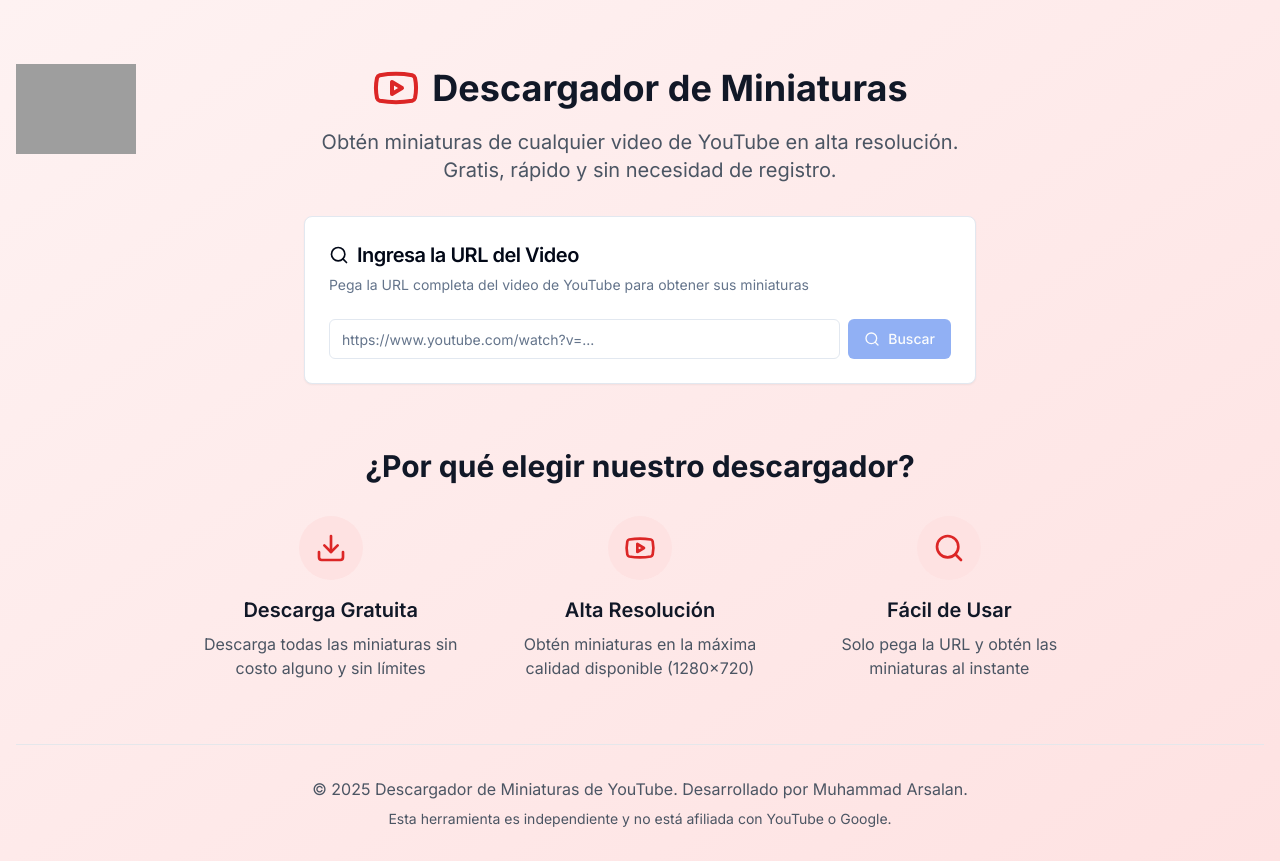
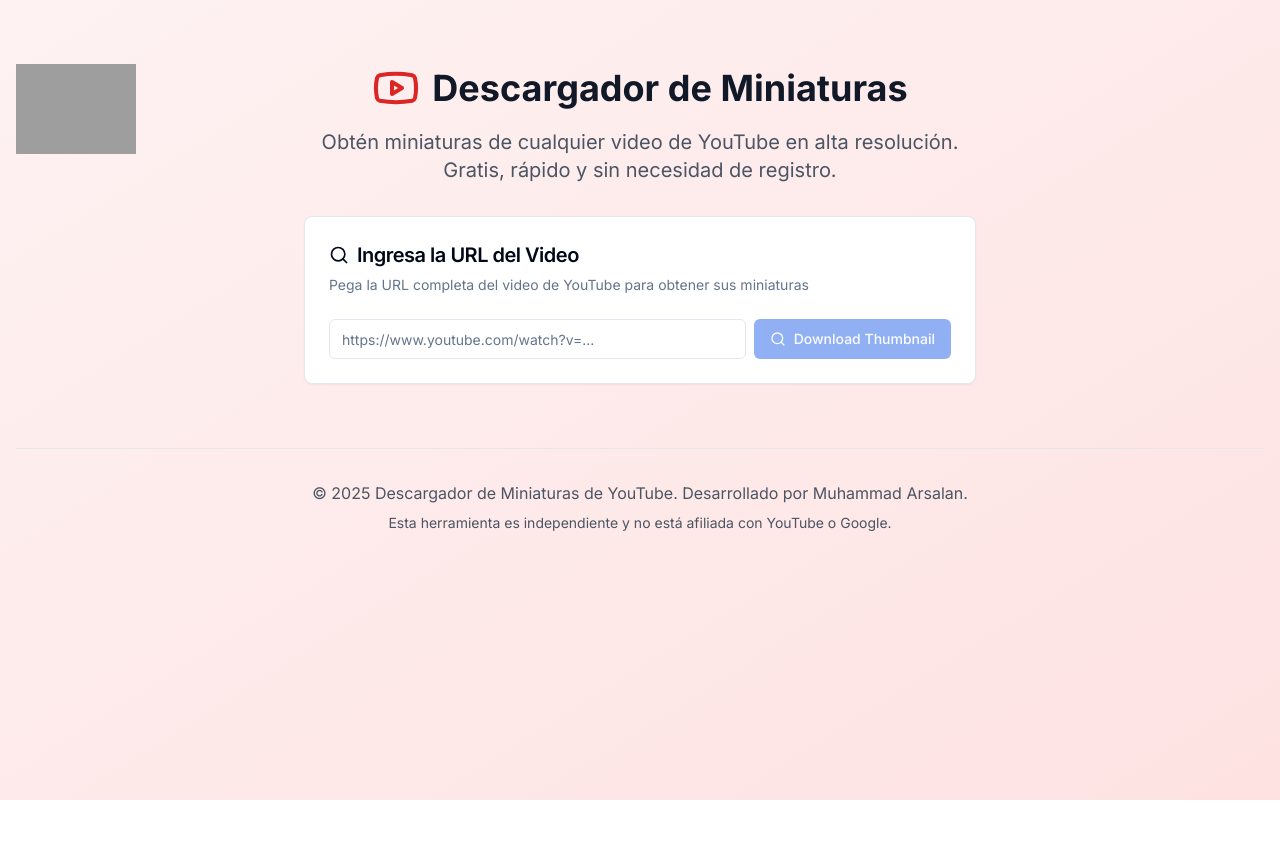
Before and after one commit to ASHU191/YouTube-Thumbnail-Downloader, a Next.js app: page / in a window 1280 px wide. After the commit the page ends 800 px from the top, so only its background shows below. Built offline with nearby package versions, Linux system fonts and the light colour scheme; grey boxes are pictures that could not be loaded.

Commit message:
Update page.tsx

```diff
--- a/app/page.tsx
+++ b/app/page.tsx
@@ -8,7 +8,7 @@ import { Button } from "@/components/ui/button"
 import { Input } from "@/components/ui/input"
 import { Card, CardContent, CardDescription, CardHeader, CardTitle } from "@/components/ui/card"
 import { Alert, AlertDescription } from "@/components/ui/alert"
-import { Download, Search, Youtube, AlertCircle, Loader2 } from "lucide-react"
+import { Search, Youtube, AlertCircle, Loader2 } from "lucide-react"
 import { extractVideoId, validateYouTubeUrl } from "@/lib/utils"
 import MainThumbnailViewer from "@/components/MainThumbnailViewer"
 import Image from "next/image"
@@ -149,7 +149,7 @@ export default function HomePage() {
                 />
                 <Button type="submit" disabled={loading || !url.trim()} className="w-full sm:w-auto">
                   {loading ? <Loader2 className="h-4 w-4 animate-spin" /> : <Search className="h-4 w-4" />}
-                  {loading ? "Procesando..." : "Buscar"}
+                  {loading ? "Procesando..." : "Download Thumbnail"}
                 </Button>
               </div>
 
@@ -179,40 +179,6 @@ export default function HomePage() {
           </div>
         )}
 
-        {/* Features Section */}
-        <div className="max-w-4xl mx-auto mt-16">
-          <h2 className="text-3xl font-bold text-center text-gray-900 dark:text-white mb-8">
-            ¿Por qué elegir nuestro descargador?
-          </h2>
-          <div className="grid grid-cols-1 md:grid-cols-3 gap-8">
-            <div className="text-center">
-              <div className="bg-red-100 dark:bg-red-900 rounded-full w-16 h-16 flex items-center justify-center mx-auto mb-4">
-                <Download className="h-8 w-8 text-red-600 dark:text-red-400" />
-              </div>
-              <h3 className="text-xl font-semibold text-gray-900 dark:text-white mb-2">Descarga Gratuita</h3>
-              <p className="text-gray-600 dark:text-gray-300">
-                Descarga todas las miniaturas sin costo alguno y sin límites
-              </p>
-            </div>
-            <div className="text-center">
-              <div className="bg-red-100 dark:bg-red-900 rounded-full w-16 h-16 flex items-center justify-center mx-auto mb-4">
-                <Youtube className="h-8 w-8 text-red-600 dark:text-red-400" />
-              </div>
-              <h3 className="text-xl font-semibold text-gray-900 dark:text-white mb-2">Alta Resolución</h3>
-              <p className="text-gray-600 dark:text-gray-300">
-                Obtén miniaturas en la máxima calidad disponible (1280x720)
-              </p>
-            </div>
-            <div className="text-center">
-              <div className="bg-red-100 dark:bg-red-900 rounded-full w-16 h-16 flex items-center justify-center mx-auto mb-4">
-                <Search className="h-8 w-8 text-red-600 dark:text-red-400" />
-              </div>
-              <h3 className="text-xl font-semibold text-gray-900 dark:text-white mb-2">Fácil de Usar</h3>
-              <p className="text-gray-600 dark:text-gray-300">Solo pega la URL y obtén las miniaturas al instante</p>
-            </div>
-          </div>
-        </div>
-
         {/* Footer */}
         <footer className="mt-16 pt-8 border-t border-gray-200 dark:border-gray-700">
           <div className="text-center text-gray-600 dark:text-gray-400">
```
